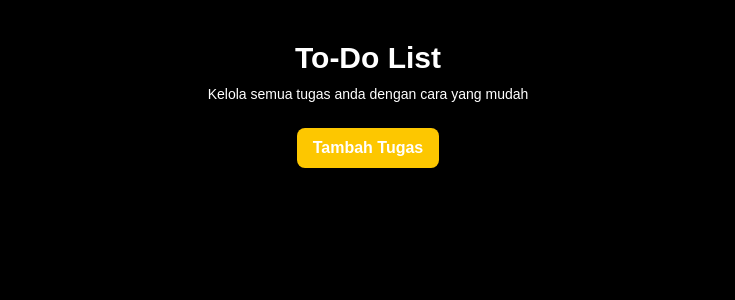
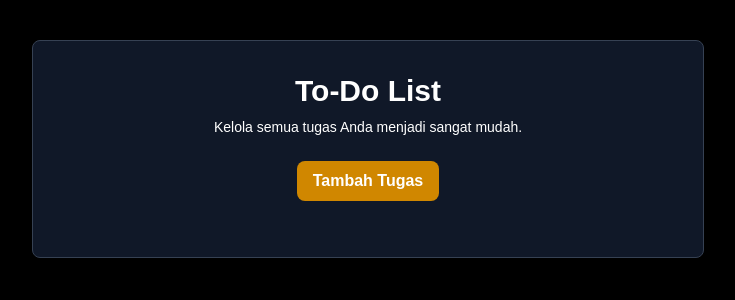
Before and after one commit to Ibnub00/todolist, a Next.js app: page / in a window 1280 px wide. Shown: the top 300 px of the page, without its empty margins (272-1007 px from the left). Built offline with nearby package versions, Linux system fonts and the light colour scheme; no server answers; the database is empty.

Commit message:
Update todolist.tsx

```diff
--- a/src/components/todolist.tsx
+++ b/src/components/todolist.tsx
@@ -134,30 +134,33 @@ export default function TodoList() {
 
   return (
     <div className="min-h-screen bg-black text-white flex flex-col items-center py-10">
-      <h1 className="text-3xl font-bold mb-2">To-Do List</h1>
-      <p className="text-sm text-white mb-6">Kelola semua tugas anda dengan cara yang mudah </p>
+      <div className="bg-gray-900 border border-gray-700 p-8 rounded-lg w-full max-w-2xl">
+        <h1 className="text-3xl font-bold mb-2 text-white text-center">To-Do List</h1>
+        <p className="text-sm text-white mb-6 text-center">
+          Kelola semua tugas Anda menjadi sangat mudah.
+        </p>
 
         <div className="flex justify-center mb-6">
           <button
             onClick={addTask}
-          className="bg-yellow-400 hover:bg-yellow-300 text-white font-semibold py-2 px-4 rounded-lg"
+            className="bg-yellow-600 hover:bg-yellow-500 text-white font-semibold py-2 px-4 rounded-lg"
           >
             Tambah Tugas
           </button>
         </div>
 
-      <ul className="w-full max-w-md">
+        <ul className="w-full">
           <AnimatePresence>
             {tasks.map((task) => {
               const timeLeft = calculateTimeRemaining(task.deadline);
               const isExpired = timeLeft === 'Waktu habis!';
 
-            let taskColor = 'bg-yellow-300 text-white'; // default kuning
+              let taskColor = 'bg-yellow-600 text-white'; // default kuning (seperti tombol edit lama)
               if (isExpired) {
                 taskColor = 'bg-red-700 text-white'; // deadline lewat merah gelap
               }
               if (task.completed) {
-              taskColor = 'bg-yellow-200 bg-opacity-60 text-white'; // selesai -> kuning transparan
+                taskColor = 'bg-yellow-400 bg-opacity-60 text-white'; // selesai -> kuning cerah transparan
               }
 
               return (
@@ -181,13 +184,13 @@ export default function TodoList() {
                     <div className="flex gap-2">
                       <button
                         onClick={() => editTask(task.id)}
-                      className="text-xs bg-yellow-600 hover:bg-yellow-700 py-1 px-2 rounded"
+                        className="text-xs bg-yellow-400 hover:bg-yellow-300 text-black font-bold py-1 px-2 rounded"
                       >
                         Edit
                       </button>
                       <button
                         onClick={() => deleteTask(task.id)}
-                      className="text-xs bg-red-600 hover:bg-red-700 py-1 px-2 rounded"
+                        className="text-xs bg-red-600 hover:bg-red-700 text-white py-1 px-2 rounded"
                       >
                         Hapus
                       </button>
@@ -205,5 +208,6 @@ export default function TodoList() {
           </AnimatePresence>
         </ul>
       </div>
+    </div>
   );
 }
```
Lines whose indentation alone changed are shown as unchanged.
